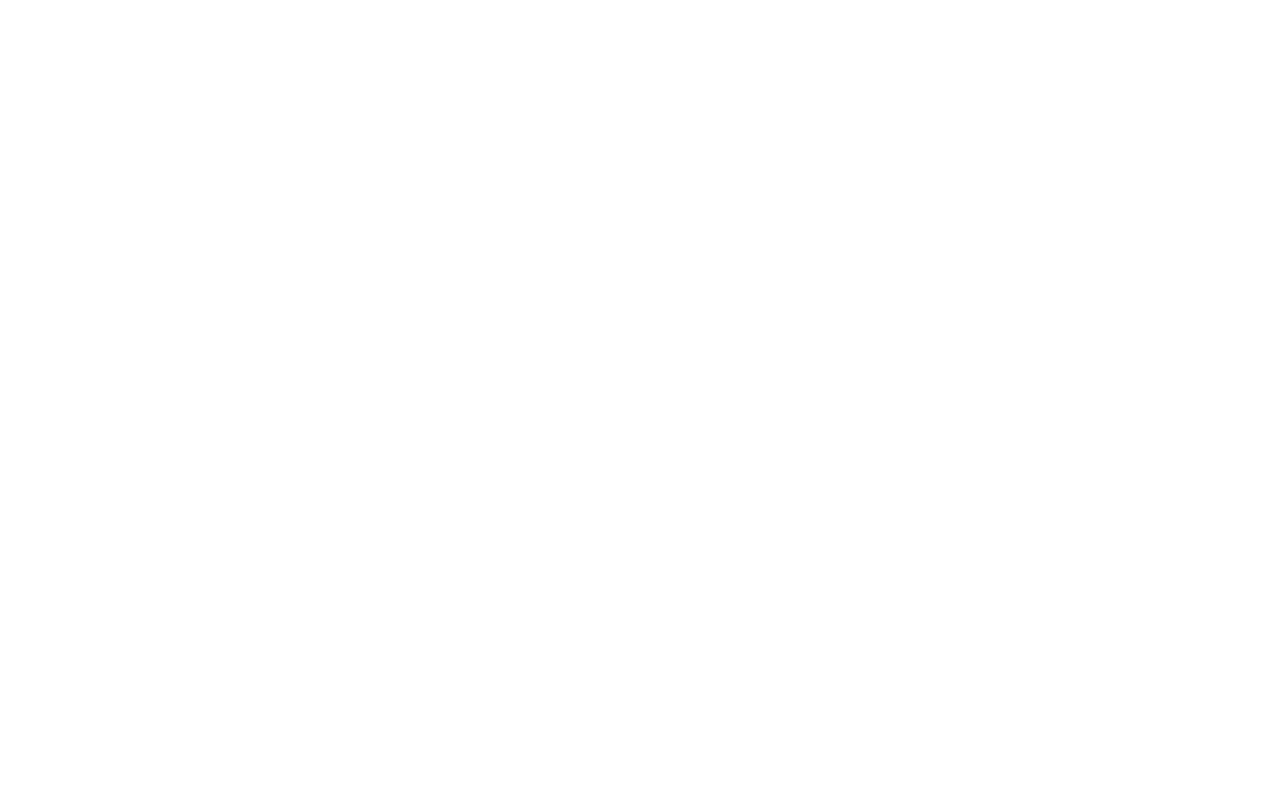
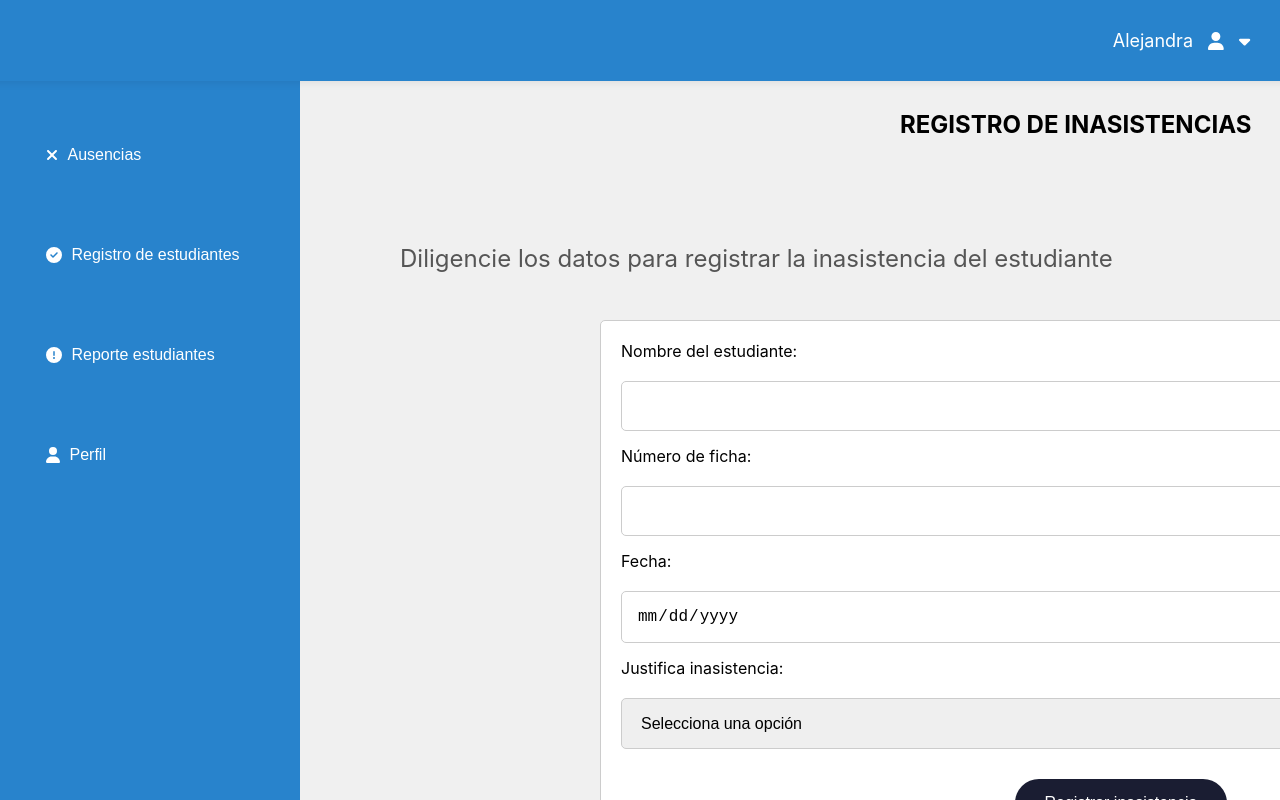
Before and after one commit to Aleja49/frontend-asitencedu, a React (Create React App) app in the folder front/: page /registro-inasistencias in a window 1280 px wide. Before the commit this address had no page. Built offline with nearby package versions, Linux system fonts and the light colour scheme.

Commit message:
agregar pantalla registro de inasistencias

```diff
--- a/front/src/App.js
+++ b/front/src/App.js
@@ -2,7 +2,8 @@
 import { BrowserRouter as Router, Routes, Route } from 'react-router-dom';
 import InicioSesion from './components/InicioSesion/InicioSesion';
 import Registro from './components/Registro/Registro';
-import Inasistencias from './components/Inasistencias/Inasistencias'; // Importa el componente Inasistencias
+import Inasistencias from './components/Inasistencias/Inasistencias'; // Asegúrate de que esté correctamente en minúsculas
+import RegistroInasistencias from './components/RegistroInasistencias/RegistroInasistencias'; // Importa el componente RegistroInasistencias
 
 const App = () => {
   return (
@@ -10,7 +11,8 @@
       <Routes>
         <Route path="/" element={<InicioSesion />} />
         <Route path="/registro" element={<Registro />} />
-        <Route path="/inasistencias" element={<Inasistencias />} /> {/* Añade la ruta para Inasistencias */}
+        <Route path="/inasistencias" element={<Inasistencias />} /> {/* Ruta para Inasistencias */}
+        <Route path="/registro-inasistencias" element={<RegistroInasistencias />} /> {/* Ruta para RegistroInasistencias */}
       </Routes>
     </Router>
   );
--- a/front/src/components/Inasistencias/Inasistencias.js
+++ b/front/src/components/Inasistencias/Inasistencias.js
@@ -1,9 +1,11 @@
 import React, { useState } from 'react';
+import { useNavigate } from 'react-router-dom';
 import { FontAwesomeIcon } from '@fortawesome/react-fontawesome';
 import { faTimes, faCheckCircle, faExclamationCircle, faUser, faCaretDown, faSignOutAlt, faEllipsisV } from '@fortawesome/free-solid-svg-icons';
 import '../../styles/Inasistencias.css';
 
 const Inasistencias = () => {
+  const navigate = useNavigate();
   const [showLogout, setShowLogout] = useState(false);
   const [showMenu, setShowMenu] = useState(false);
 
@@ -18,6 +20,10 @@
 
   const toggleOptionsMenu = () => {
     setShowMenu(!showMenu);
+  };
+
+  const redirectToRegistroInasistencias = () => {
+    navigate('/registro-inasistencias');
   };
 
   return (
@@ -79,7 +85,7 @@
             <FontAwesomeIcon icon={faTimes} className="button-icon" />
             Inasistencias
           </button>
-          <button className="rectangle-button" onClick={() => console.log('Botón 2 clicado')}>
+          <button className="rectangle-button" onClick={redirectToRegistroInasistencias}>
             <FontAwesomeIcon icon={faCheckCircle} className="button-icon" />
             Registro de inasistencias
           </button>
--- /dev/null
+++ b/front/src/components/RegistroInasistencias/RegistroInasistencias.js
@@ -0,0 +1,142 @@
+import React, { useState } from 'react';
+import { FontAwesomeIcon } from '@fortawesome/react-fontawesome';
+import { faTimes, faCheckCircle, faExclamationCircle, faUser, faCaretDown, faSignOutAlt } from '@fortawesome/free-solid-svg-icons';
+import '../../styles/RegistroInasistencias.css';
+
+const RegistroInasistencias = () => {
+  const [showLogout, setShowLogout] = useState(false);
+  const [formData, setFormData] = useState({
+    nombreEstudiante: '',
+    numeroFicha: '',
+    fecha: '',
+    justificaInasistencia: ''
+  });
+
+  const toggleLogoutMenu = () => {
+    setShowLogout(!showLogout);
+  };
+
+  const handleLogout = () => {
+    console.log('Cerrar sesión');
+    setShowLogout(false);
+  };
+
+  const handleChange = (e) => {
+    const { name, value } = e.target;
+    let newValue = value;
+
+    if (name === 'nombreEstudiante') {
+      // Solo letras y espacios permitidos
+      newValue = value.replace(/[^A-Za-zñÑáéíóúÁÉÍÓÚ\s]/g, '');
+    } else if (name === 'numeroFicha') {
+      // Solo números permitidos
+      newValue = value.replace(/\D/g, '');
+    }
+
+    setFormData({
+      ...formData,
+      [name]: newValue
+    });
+  };
+
+  const handleSubmit = (e) => {
+    e.preventDefault();
+    console.log(formData); // Aquí puedes hacer el envío de los datos o las operaciones necesarias
+  };
+
+  return (
+    <div className="registro-inasistencias-container">
+      <h2 className="rectangle-title">REGISTRO DE INASISTENCIAS</h2>
+      <p className="new-text">Diligencie los datos para registrar la inasistencia del estudiante</p>
+
+      <form className="registro-inasistencias-form" onSubmit={handleSubmit}>
+        <label>
+          <span>Nombre del estudiante:</span>
+          <input
+            type="text"
+            name="nombreEstudiante"
+            value={formData.nombreEstudiante}
+            onChange={handleChange}
+            pattern="[A-Za-zñÑáéíóúÁÉÍÓÚ\s]+"
+            required
+          />
+        </label>
+        <label>
+          <span>Número de ficha:</span>
+          <input
+            type="text"
+            name="numeroFicha"
+            value={formData.numeroFicha}
+            onChange={handleChange}
+            pattern="[0-9]+"
+            required
+          />
+        </label>
+        <label>
+          <span>Fecha:</span>
+          <input
+            type="date"
+            name="fecha"
+            value={formData.fecha}
+            onChange={handleChange}
+            required
+          />
+        </label>
+        <label>
+          <span>Justifica inasistencia:</span>
+          <select
+            name="justificaInasistencia"
+            value={formData.justificaInasistencia}
+            onChange={handleChange}
+            required
+          >
+            <option value="">Selecciona una opción</option>
+            <option value="Si">Si</option>
+            <option value="No">No</option>
+          </select>
+        </label>
+
+        <button type="submit" className="submit-button">Registrar inasistencia</button>
+      </form>
+
+      <div className="left-rectangle">
+        <div className="rectangle-content">
+          <button className="rectangle-button" onClick={() => console.log('Botón 1 clicado')}>
+            <FontAwesomeIcon icon={faTimes} className="button-icon" />
+            Ausencias
+          </button>
+          <button className="rectangle-button" onClick={() => console.log('Botón 2 clicado')}>
+            <FontAwesomeIcon icon={faCheckCircle} className="button-icon" />
+            Registro de estudiantes
+          </button>
+          <button className="rectangle-button" onClick={() => console.log('Botón 3 clicado')}>
+            <FontAwesomeIcon icon={faExclamationCircle} className="button-icon" />
+            Reporte estudiantes
+          </button>
+          <button className="rectangle-button" onClick={() => console.log('Botón 4 clicado')}>
+            <FontAwesomeIcon icon={faUser} className="button-icon" />
+            Perfil
+          </button>
+        </div>
+      </div>
+
+      <div className="top-bar">
+        <div className="user-info">
+          <span className="user-name">Alejandra</span>
+          <FontAwesomeIcon icon={faUser} className="profile-icon" />
+          <FontAwesomeIcon icon={faCaretDown} className="caret-icon" onClick={toggleLogoutMenu} />
+        </div>
+        {showLogout && (
+          <div className="logout-menu">
+            <button onClick={handleLogout}>
+              <FontAwesomeIcon icon={faSignOutAlt} className="logout-icon" />
+              <span className="logout-text">Cerrar sesión</span>
+            </button>
+          </div>
+        )}
+      </div>
+    </div>
+  );
+};
+
+export default RegistroInasistencias;
--- /dev/null
+++ b/front/src/styles/RegistroInasistencias.css
@@ -0,0 +1,204 @@
+.registro-inasistencias-container {
+    display: flex;
+    flex-direction: column;
+    justify-content: flex-start;
+    align-items: center;
+    height: 100vh;
+    background-color: #f0f0f0;
+    overflow: hidden;
+    position: relative;
+  }
+
+  .rectangle-title {
+    position: absolute;
+    left: 900px; /* Ajusta la posición desde la izquierda */
+    top: 90px; /* Ajusta la posición desde la parte superior */
+    font-weight: bold;
+  }
+
+  .new-text {
+    position: absolute;
+    left: 400px; /* Ajusta la posición desde la izquierda */
+    top: 220px; /* Ajusta la posición desde la parte superior */
+    font-size: 24px;
+    color: #555; /* Color del texto adicional */
+  }
+
+  .registro-inasistencias-form {
+    position: absolute;
+    left: 600px; /* Ajusta la posición desde la izquierda */
+    top: 320px; /* Ajusta la posición desde la parte superior */
+    display: flex;
+    flex-direction: column;
+    gap: 15px; /* Espacio entre cada label y su input/select */
+    background-color: white;
+    padding: 20px;
+    border: 1px solid #ccc;
+    border-radius: 5px;
+    width: 1000px; /* Ancho del formulario ajustado */
+  }
+
+  .registro-inasistencias-form label {
+    display: flex;
+    flex-direction: column;
+  }
+
+  .registro-inasistencias-form label > span {
+    margin-bottom: 20px; /* Espacio adicional entre el texto de la etiqueta y el input/select */
+  }
+
+  .registro-inasistencias-form input,
+  .registro-inasistencias-form select {
+    padding: 15px;
+    font-size: 16px;
+    border: 1px solid #ccc;
+    border-radius: 5px;
+    outline: none;
+  }
+
+  .submit-button {
+    padding: 15px 30px; /* Ajusta el padding para controlar el tamaño del botón */
+    background-color: #1A1D32;
+    color: white;
+    border: none;
+    border-radius: 30px;
+    font-size: 16px;
+    cursor: pointer;
+    transition: background-color 0.3s;
+    align-self: center; /* Centra el botón horizontalmente */
+    margin-top: 15px; /* Espacio en la parte superior del botón */
+    width: auto; /* Ancho automático para ajustarse al contenido */
+  }
+
+
+  .submit-button:hover {
+    background-color: #1A1D32;
+  }
+
+  .left-rectangle {
+    position: absolute;
+    left: 0;
+    top: 80px;
+    bottom: 0;
+    width: 300px;
+    background-color: #2883CC;
+    display: flex;
+    justify-content: flex-start;
+    align-items: flex-start;
+  }
+
+  .rectangle-content {
+    padding: 20px;
+    display: flex;
+    flex-direction: column;
+    gap: 10px;
+    width: 100%;
+    align-items: center;
+  }
+
+  .rectangle-button {
+    background: #2883CC;
+    border: none;
+    color: white;
+    font-size: 16px;
+    padding: 20px 45px;
+    cursor: pointer;
+    width: 115%;
+    height: 70px;
+    text-align: left;
+    text-decoration: none;
+    outline: none;
+    line-height: 1;
+    margin-top: 20px;
+    border-radius: 0;
+    transition: background-color 0.3s;
+    display: flex;
+    align-items: center;
+  }
+
+  .rectangle-button:hover {
+    background-color: #2E49BB;
+  }
+
+  .rectangle-button:active {
+    background-color: #2E49BB;
+  }
+
+  .top-bar {
+    width: 100%;
+    display: flex;
+    justify-content: flex-end;
+    align-items: center;
+    padding: 30px 50px;
+    background-color: #2883CC;
+    color: white;
+    box-shadow: 0px 0px 10px rgba(0, 0, 0, 0.1);
+    position: fixed;
+    top: 0;
+  }
+
+  .user-info {
+    display: flex;
+    align-items: center;
+    position: relative;
+  }
+
+  .user-name {
+    margin-right: 15px;
+    font-size: 18px;
+  }
+
+  .profile-icon {
+    margin-right: 15px;
+    font-size: 18px;
+  }
+
+  .caret-icon {
+    margin-right: 30px;
+    font-size: 18px;
+    cursor: pointer;
+  }
+
+  .logout-menu {
+    position: absolute;
+    top: calc(100% + 20px);
+    right: 60px;
+    background-color: white;
+    border: 1px solid #ccc;
+    border-radius: 5px;
+    box-shadow: 0px 0px 10px rgba(0, 0, 0, 0.1);
+    z-index: 1;
+  }
+
+  .logout-menu button {
+    background: none;
+    border: none;
+    padding: 5px 20px;
+    width: 100%;
+    text-align: left;
+    cursor: pointer;
+    display: flex;
+    align-items: center;
+  }
+
+  .logout-menu button:hover {
+    background-color: #f5f5f5;
+  }
+
+  .logout-menu .logout-icon {
+    font-size: 16px;
+    margin-right: 5px;
+    color: black;
+  }
+
+  .logout-menu .logout-text {
+    color: black;
+    margin-left: 5px;
+    flex: 1;
+    display: flex;
+    align-items: center;
+  }
+
+  .button-icon {
+    margin-right: 10px;
+  }
```
